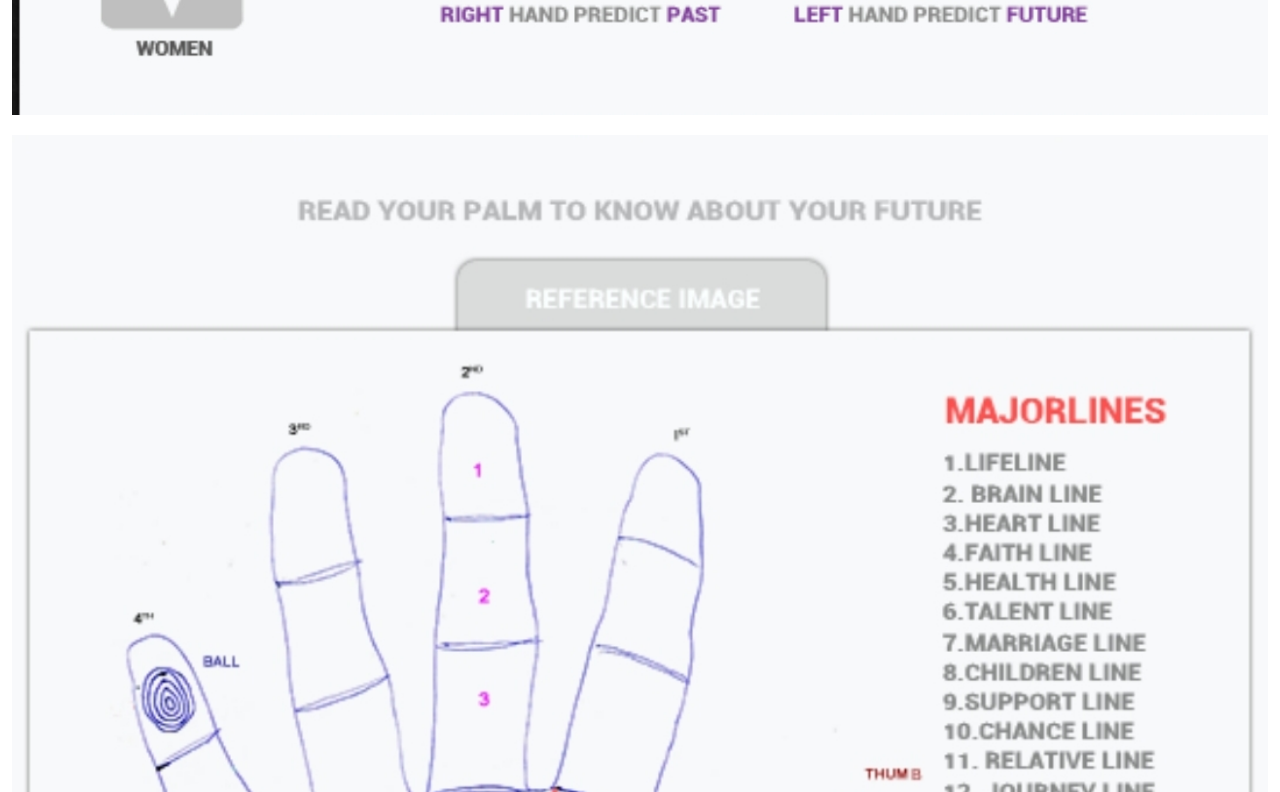
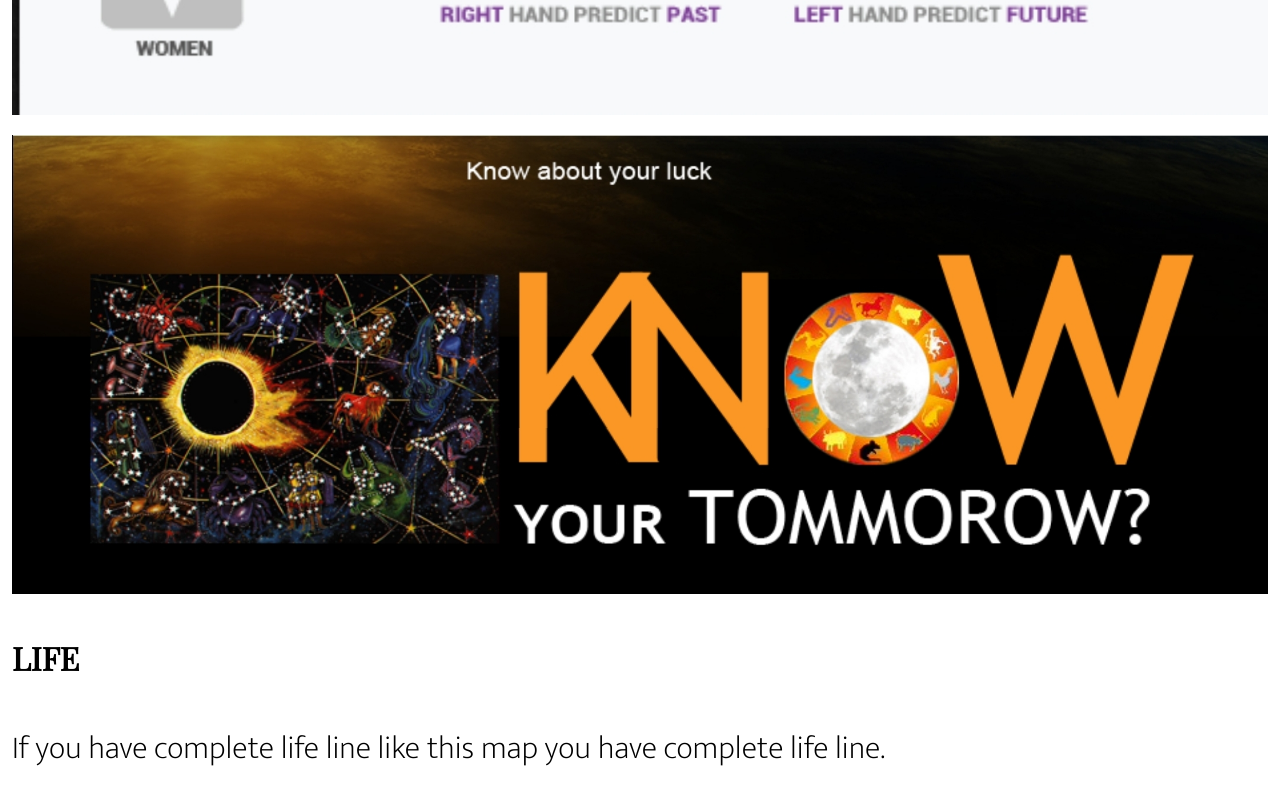
Before and after one commit to palmline/guru, a plain HTML site: page index.html in a window 1280 px wide. Shown: the part 680-1472 px from the top of the page. Drawn offline with nearby package versions, Linux system fonts and the light colour scheme.

Commit message:
Update index.html
update

```diff
--- a/index.html
+++ b/index.html
@@ -57,13 +57,6 @@
     <img src="public/images/Screenshot_20201011-155445_Drive.jpg" />
 
   </article>
-
-  <article>
-
-    <img src="public/images/palmreference.png" />
-
-  </article>
-
 
   <footer>
 
```
